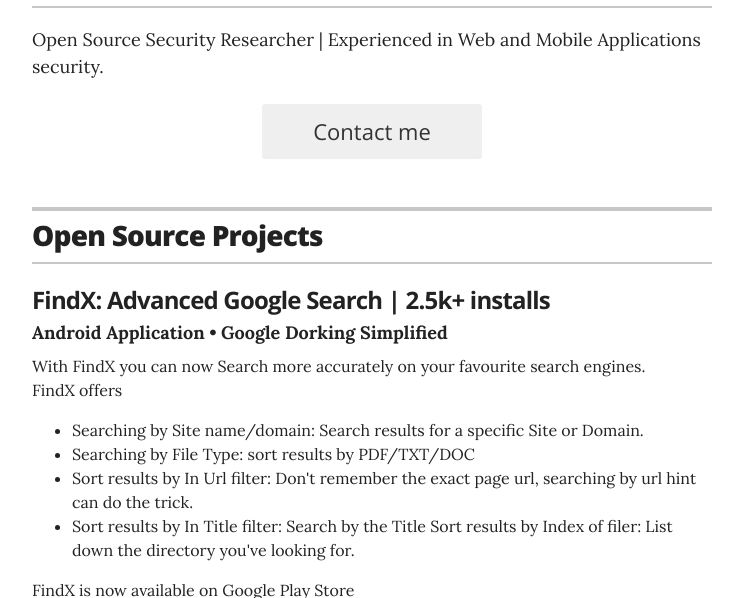
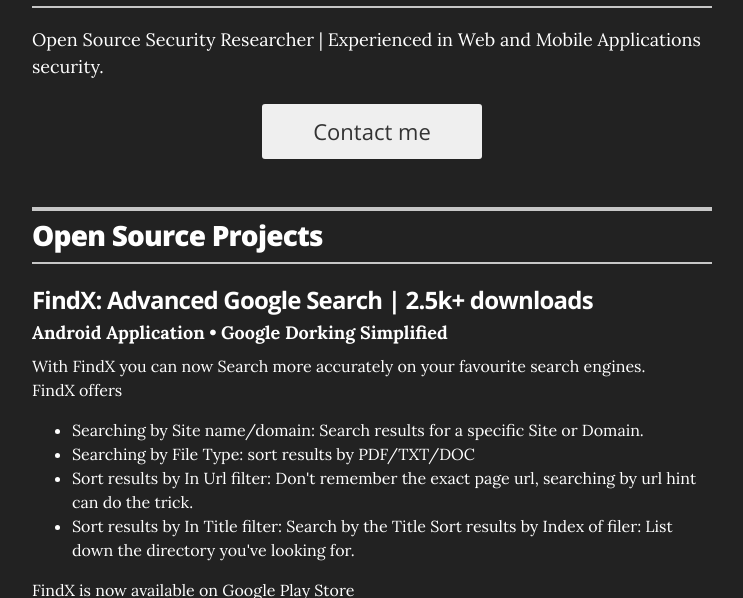
Before and after one commit to ja1sh/jaisharmafps.github.io, a Jekyll site: the page built from index.html, in a window 1280 px wide and 1400 px high, cut to the strip 324-922 px from the top of the window. Shown: the whole strip, without its empty margins (268-1011 px from the left). Built offline with Jekyll 4.4.1, drawn with Linux system fonts in a browser that asks for light colours; comment, search, counter and statistics services are not loaded.

Commit message:
Update 2019x9

```diff
--- a/_layouts/resume.html
+++ b/_layouts/resume.html
@@ -48,7 +48,7 @@
         </header>
 
         <div class="resume-item">
-          <h3 class="resume-item-title">FindX: Advanced Google Search | 2.5k+ installs</h3>
+          <h3 class="resume-item-title">FindX: Advanced Google Search | 2.5k+ downloads</h3>
           <h4 class="resume-item-details">Android Application &bull; Google Dorking Simplified</h4>
           <p class="resume-item-copy">With FindX you can now Search more accurately on your favourite search engines.<br>FindX offers</p>
             <ul class="resume-item-list">
--- a/_sass/_variables.scss
+++ b/_sass/_variables.scss
@@ -5,8 +5,8 @@
 $grid-gutter:     10px !default;
 
 // Colors
-$white:             #fff;
-$black:             #222;
+$white:             #222;
+$black:             #fff;
 
 // Styles
 $text_color:        $black;
```
